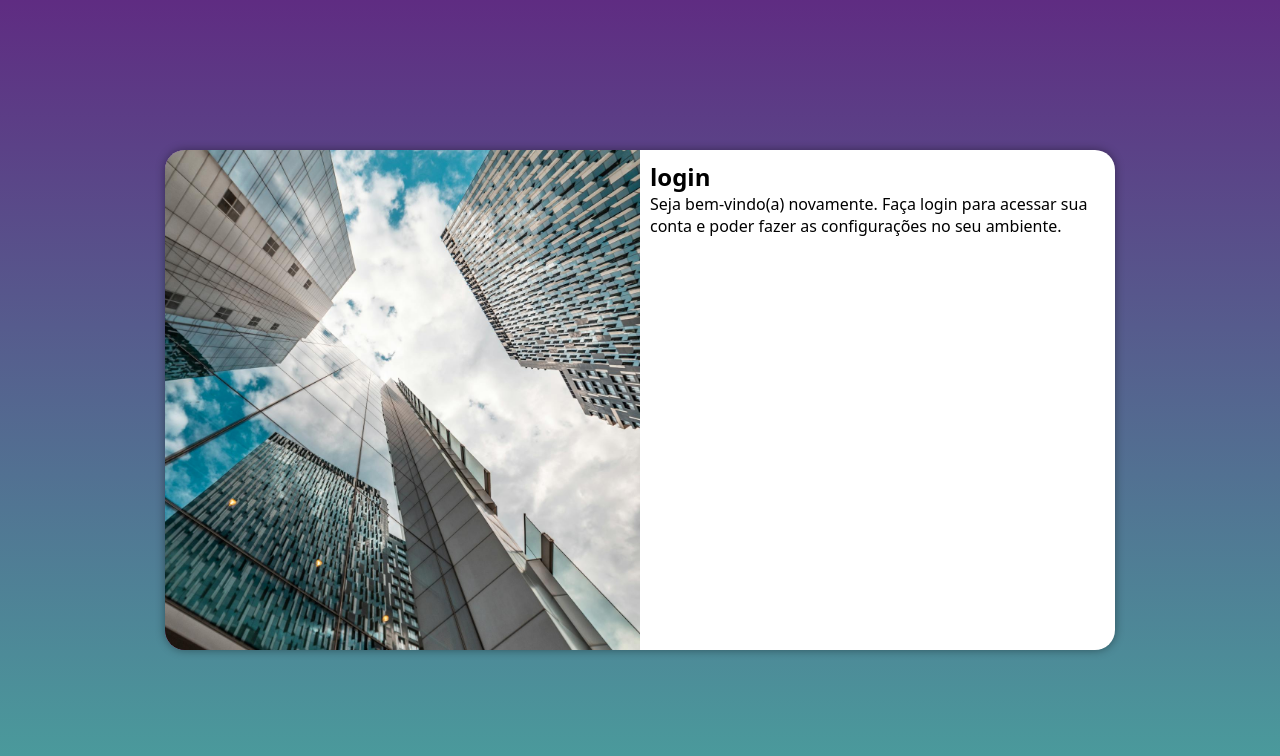
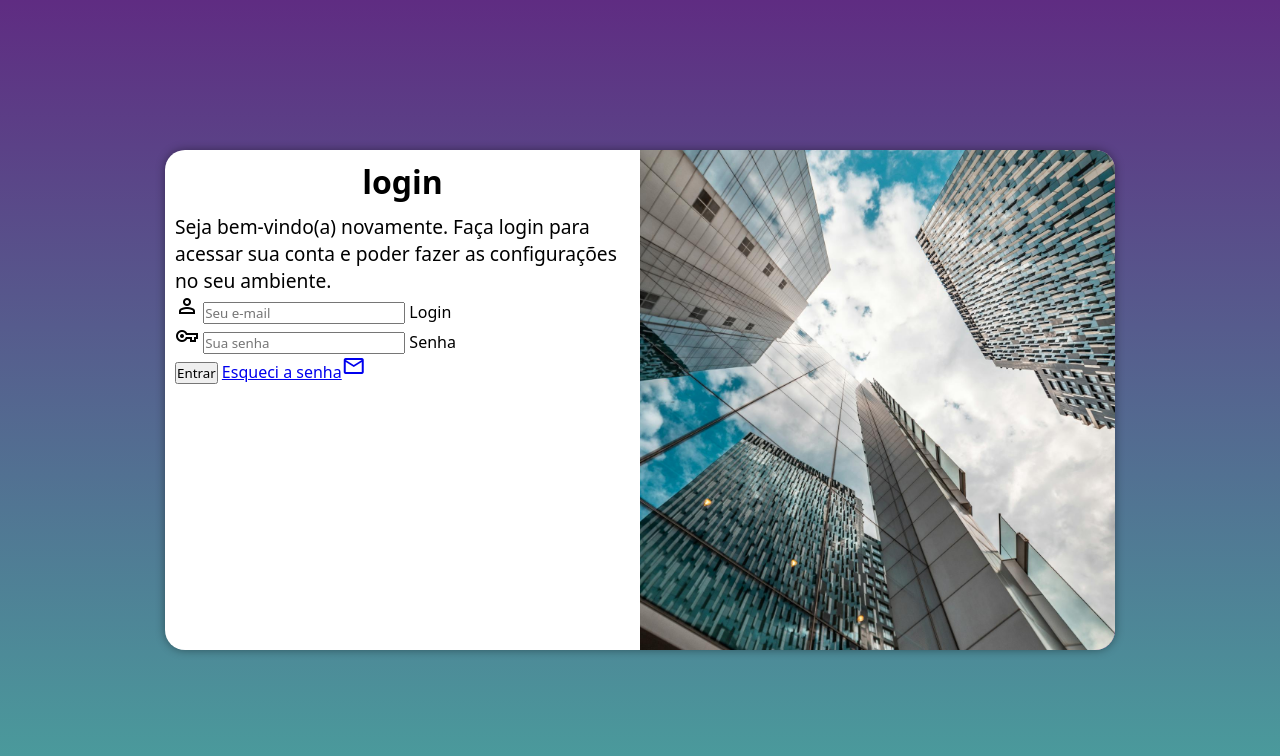
Before and after one commit to ngOlliver/projeto-login, a plain HTML site: page index.html in a window 1280 px wide. Drawn offline with nearby package versions, Linux system fonts and the light colour scheme.

Commit message:
Formulário pronto

```diff
--- a/css/media-query.css
+++ b/css/media-query.css
@@ -33,13 +33,21 @@
     }
 
     section#login > div#imagem {
-        float: left;
+        float: right;
         width: 50%;
         height: 100%;
     }
 
     section#login > div#formulario {
-        float: right;
+        float: left;
         width: 50%;
     }
+
+    div#formulario > h1 {
+        font-size: 2em;
+    }
+
+    div#formulario > p {
+        font-size: 1.2em;
+    }
 }
--- a/css/style.css
+++ b/css/style.css
@@ -51,3 +51,12 @@ section#login > div#formulario {
     display: block;
     padding: 10px;
 }
+
+div#formulario > h1 {
+    text-align: center;
+    margin-bottom: 10px;
+}
+
+div#formulario > p {
+    font-size: 0.8;
+}
--- a/index.html
+++ b/index.html
@@ -4,6 +4,7 @@
     <meta charset="UTF-8">
     <meta name="viewport" content="width=device-width, initial-scale=1.0">
     <title>Login</title>
+    <link href="https://fonts.googleapis.com/css2?family=Material+Symbols+Outlined" rel="stylesheet">
     <link rel="stylesheet" href="css/style.css">
     <link rel="stylesheet" href="css/media-query.css">
 </head>
@@ -16,7 +17,20 @@
             <div id="formulario">
                 <h1>login</h1>
                 <p>Seja bem-vindo(a) novamente. Faça login para acessar sua conta e poder fazer as configurações no seu ambiente.</p>
-                <form action="login.php" method="post"></form>
+                <form action="login.php" method="post" autocomplete="on">
+                    <div class="campo">
+                        <span class="material-symbols-outlined">person</span>
+                        <input type="email" name="login" id="ilogin" placeholder="Seu e-mail" autocomplete="email" required>
+                        <label for="ilogin">Login</label>
+                    </div>
+                    <div class="campo">
+                        <span class="material-symbols-outlined">vpn_key</span>
+                        <input type="password" name="senha" id="isenha" placeholder="Sua senha" autocomplete="current-password" required>
+                        <label for="isenha">Senha</label>
+                    </div>
+                    <input type="submit" value="Entrar">
+                    <a href="esqueci.html">Esqueci a senha<span class="material-symbols-outlined">mail</span></a>
+                </form>
             </div>
         </section>
     </main>
```
